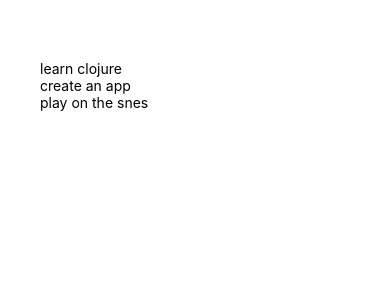
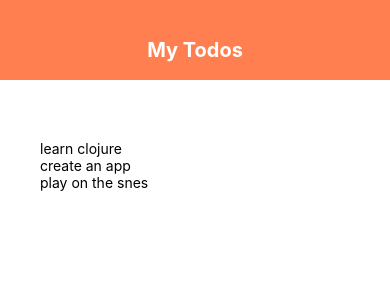
Before and after one commit to moura1001/todo-list-react-native, a React Native app: screen / in a window 390 px wide. Shown: the top 300 px of the page. Built offline with nearby package versions, Linux system fonts and the light colour scheme.

Commit message:
commit com criação do componente header

```diff
--- a/App.js
+++ b/App.js
@@ -1,5 +1,6 @@
 import React, { useState } from 'react';
 import { StyleSheet, Text, View, FlatList } from 'react-native';
+import Header from './components/Header';
 
 export default function App() {
   const [todos, setTodos] = useState([
@@ -10,7 +11,7 @@
 
   return (
     <View style={styles.container}>
-      {/* header */}
+      <Header />
       <View style={styles.content}>
         {/* user input */}
         <View style={styles.list}>
--- /dev/null
+++ b/components/Header.js
@@ -0,0 +1,24 @@
+import React from 'react';
+import { StyleSheet, Text, View } from 'react-native';
+
+export default function Header() {
+  return (
+    <View style={styles.header}>
+      <Text style={styles.title}>My Todos</Text>
+    </View>
+  );
+}
+
+const styles = StyleSheet.create({
+  header: {
+    height: 80,
+    paddingTop: 38,
+    backgroundColor: 'coral'
+  },
+  title: {
+    textAlign: 'center',
+    color: '#fff',
+    fontSize: 20,
+    fontWeight: 'bold'
+  }
+});
```
